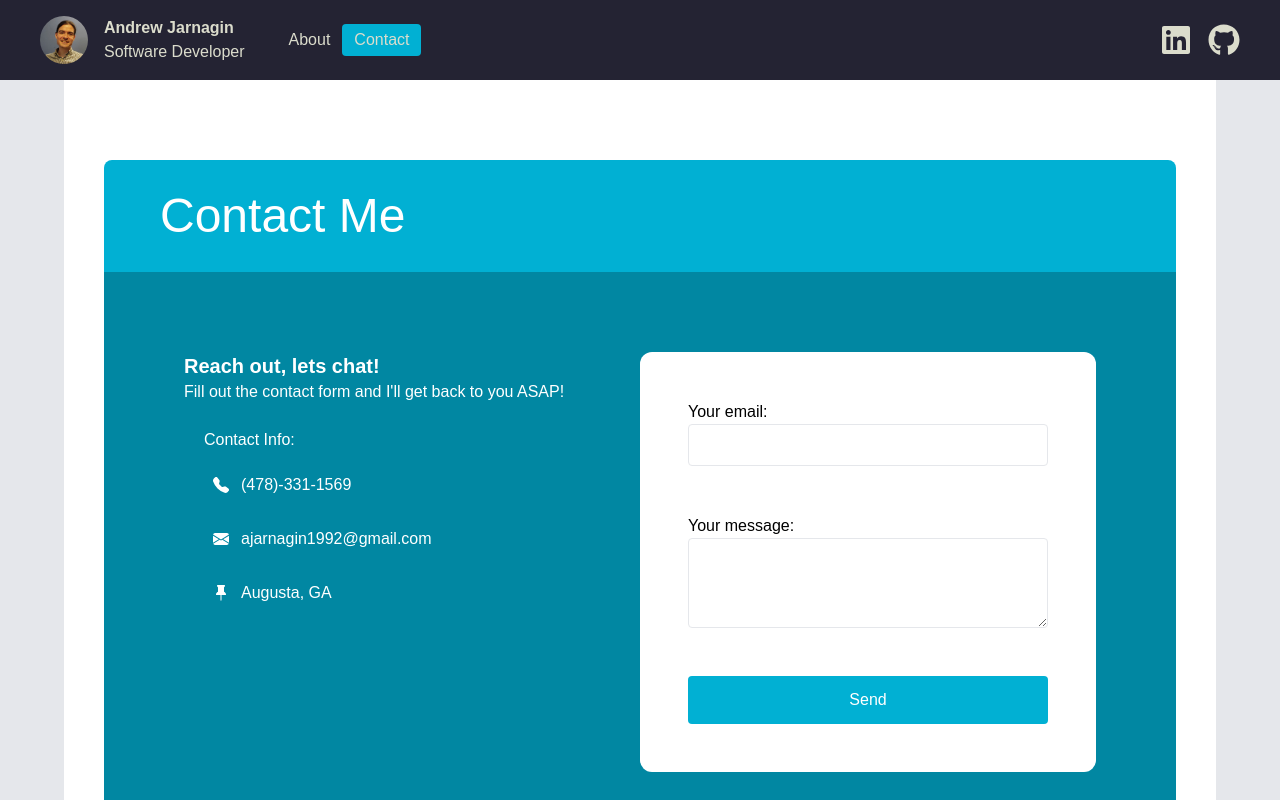
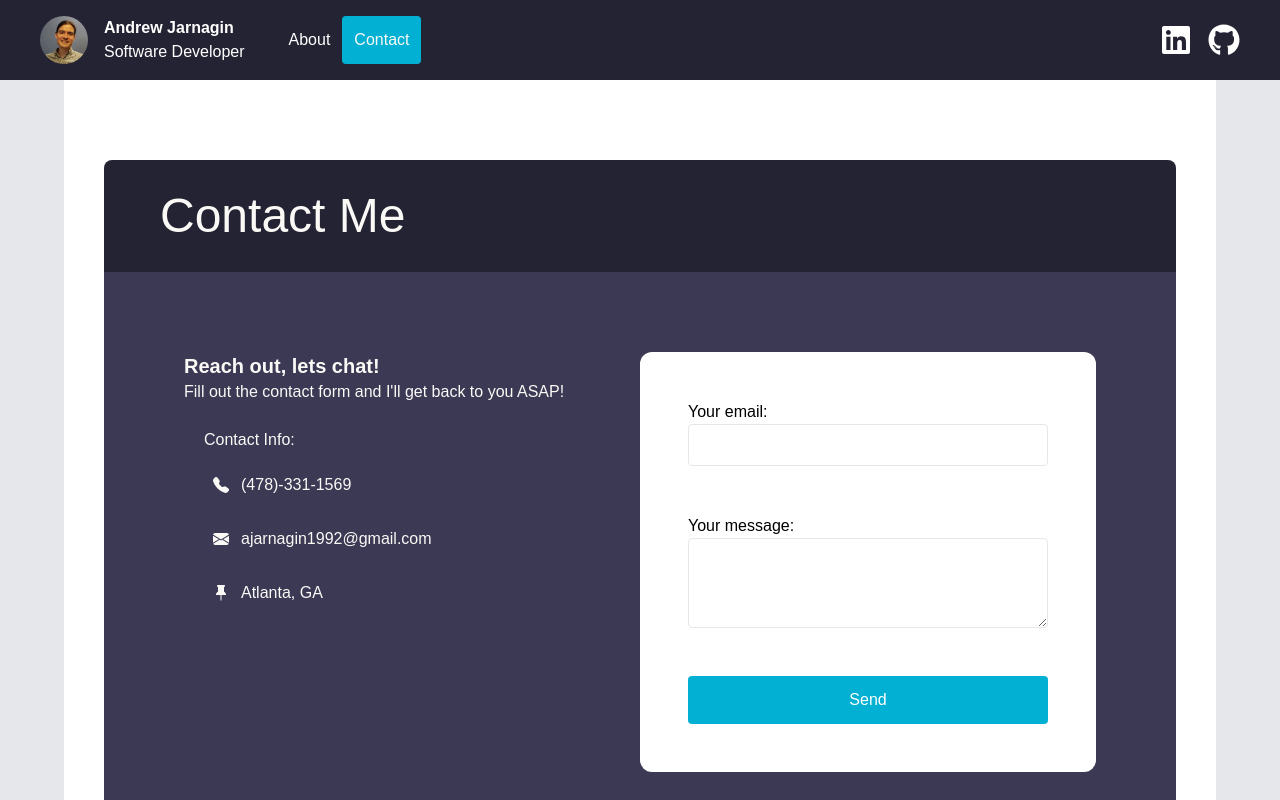
Before and after one commit to ajarnagin1992/portfolio, a Next.js app: page /contact in a window 1280 px wide. Shown: the top 800 px of the page. Built offline with nearby package versions, Linux system fonts and the light colour scheme.

Commit message:
last changes for today

```diff
--- a/components/ContactSection/index.js
+++ b/components/ContactSection/index.js
@@ -13,9 +13,13 @@ function ContactSection() {
             {"Fill out the contact form and I'll get back to you ASAP!"}
           </h2>
           <InfoSection>
-            <InfoText icon={<PhoneIcon />} info="(478)-331-1569" />
-            <InfoText icon={<MailIcon />} info="ajarnagin1992@gmail.com" />
-            <InfoText icon={<LocationIcon />} info="Augusta, GA" />
+            <a href="tel:478-331-1569">
+              <InfoText icon={<PhoneIcon />} info="(478)-331-1569" />
+            </a>
+            <a href="mailto:ajarnagin1992@gmail.com">
+              <InfoText icon={<MailIcon />} info="ajarnagin1992@gmail.com" />
+            </a>
+            <InfoText icon={<LocationIcon />} info="Atlanta, GA" />
           </InfoSection>
         </div>
 
@@ -28,7 +32,7 @@ function ContactSection() {
 function ContactTitle(props) {
   return (
     <div
-      className="block text-5xl rounded-t-lg bg-tertiary-normal text-white p-5 pl-7
+      className="block text-5xl rounded-t-lg bg-primary text-texttertiary p-5 pl-7
       md:p-8 md:pl-14"
     >
       Contact Me
@@ -40,7 +44,7 @@ function ContactBody(props) {
   return (
     <div
       className="
-      grid grid-cols-1 rounded-b-lg bg-tertiary-hover text-white p-10
+      grid grid-cols-1 rounded-b-lg bg-primaryaccent text-texttertiary p-10
       md:p-20 md:grid-cols-2"
     >
       {props.children}
@@ -69,7 +73,7 @@ function InfoText(props) {
 function ContactForm() {
   return (
     <form
-      className="flex flex-col bg-white text-black p-12 rounded-xl"
+      className="flex flex-col bg-secondary text-black p-12 rounded-xl"
       action="https://formspree.io/f/xleayqwr"
       method="POST"
       encType="multipart/form-data"
--- a/components/Generic/index.js
+++ b/components/Generic/index.js
@@ -2,7 +2,7 @@ import React from "react";
 import Link from "next/link";
 
 export function StyledHeader(props) {
-  return <h1 className="text-5xl py-5 md:px-10">{props.children}</h1>;
+  return <h1 className="text-5xl py-5 md:py-10">{props.children}</h1>;
 }
 
 export function HoverLink(props) {
--- a/components/Hero/index.js
+++ b/components/Hero/index.js
@@ -3,7 +3,7 @@ import Image from "next/image";
 
 export const HeroSection = () => {
   return (
-    <div className="flex flex-row items-center justify-center bg-primary text-textprimary relative h-[500px] md:h-[700px]">
+    <div className="flex flex-row items-center justify-center bg-primaryaccent text-textprimary relative h-[500px] md:h-[700px]">
       <TextSection></TextSection>
       <AvatarSection></AvatarSection>
     </div>
--- a/components/LatestCommits/RepoCard.js
+++ b/components/LatestCommits/RepoCard.js
@@ -8,7 +8,7 @@ export function RepoCard(props) {
       href={props.url}
       target="_blank"
       rel="noreferrer"
-      className="flex flex-col justify-between p-3 bg-background rounded space-y-1 h-48"
+      className="flex flex-col justify-between p-3 bg-background rounded space-y-1 h-40"
     >
       <div className="flex flex-row justify-between items-baseline">
         <h1 className="text-lg font-semibold w-2/3">
--- a/components/LatestCommits/index.js
+++ b/components/LatestCommits/index.js
@@ -20,6 +20,8 @@ function SectionHeader(props) {
       <StyledHeader>Latest Projects</StyledHeader>
       <HoverLink
         href="https://github.com/ajarnagin1992?tab=repositories"
+        target="_blank"
+        rel="noreferrer"
         icon={<BiExit />}
         label="View all"
       ></HoverLink>
@@ -32,7 +34,7 @@ function RepoGrid(props) {
   if (isError) return <div>failed to load</div>;
   if (isLoading) return <SkeletonGrid />;
   return (
-    <div className="grid grid-cols-1 gap-1 md:grid-cols-3 ">
+    <div className="m-auto grid grid-flow-row grid-cols-1 gap-1 md:grid-cols-3 ">
       {repodata.map((repo) => {
         return (
           <RepoCard
--- a/components/Navbar/index.js
+++ b/components/Navbar/index.js
@@ -65,13 +65,13 @@ function NavContainer(props) {
 
 function LinkSection(props) {
   const router = useRouter();
-  const hoverstyle = "bg-tertiary-normal rounded";
+  const hoverstyle = "bg-tertiary-normal text-texttertiary rounded ";
 
   return (
     <div className={props.className}>
       <Link href="/about">
         <a
-          className={`text-base px-3 py-1 ${
+          className={`text-base p-3 ${
             router.asPath === "/about" ? hoverstyle : ""
           }`}
         >
@@ -83,7 +83,7 @@ function LinkSection(props) {
             </Link> */}
       <Link href="/contact">
         <a
-          className={`text-base px-3 py-1 ${
+          className={`text-base p-3 ${
             router.asPath === "/contact" ? hoverstyle : ""
           }`}
         >
--- a/tailwind.config.js
+++ b/tailwind.config.js
@@ -10,12 +10,13 @@ module.exports = {
     extend: {
       colors: {
         primary: "#242333",
+        primaryaccent: "#3b3954",
         secondary: "#FFFFFF",
         tertiary: { normal: "#01B0D3", hover: "#0187a2", accent: "#5de3fe" },
         background: "#e5e7eb",
-        textprimary: "#DBDCCC",
+        textprimary: "#FFFFFF",
         textsecondary: "#000000",
-        texttertiary: "#FFFFFF",
+        texttertiary: "#FAF9F6",
       },
       keyframes: {
         "fade-in-down": {
@@ -29,7 +30,9 @@ module.exports = {
           },
         },
       },
-      animation: { "fade-in-down": "fade-in-down 1s ease-out" },
+      animation: {
+        "fade-in-down": "fade-in-down 1s ease-out",
+      },
     },
   },
   variants: {
```
